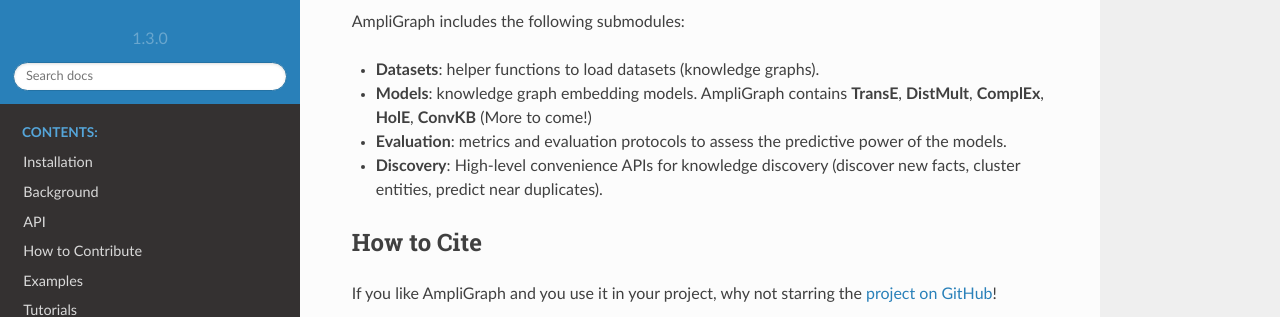
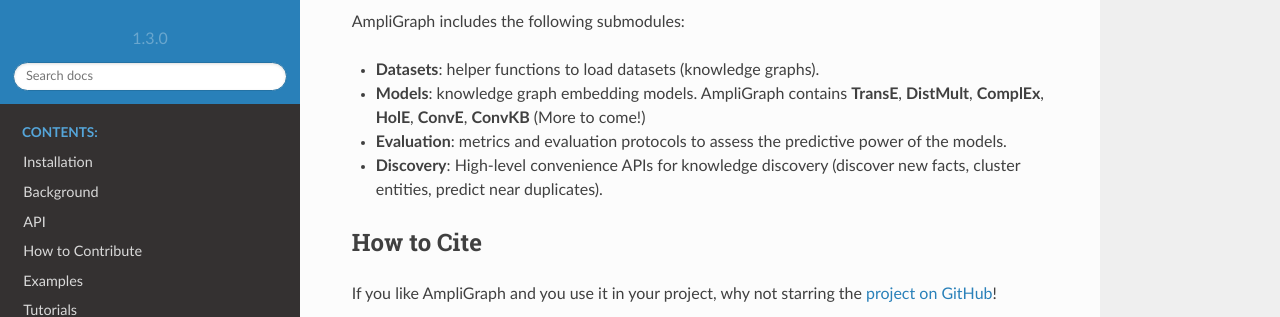
Before and after one commit to Accenture/AmpliGraph, a Sphinx documentation site: the page built from docs/index.rst, in a window 1280 px wide and 900 px high, scrolled down 1773 px. Shown: the part 150-467 px from the top of the window. Built offline with Sphinx 7.4.7 and the Read the Docs theme 2.0.0, drawn with Linux system fonts in a browser that asks for light colours; the version number is read from the project's files by our own code.

Commit message:
minor. added convE to index list

```diff
--- a/docs/index.rst
+++ b/docs/index.rst
@@ -62,7 +62,7 @@
 AmpliGraph includes the following submodules:
 
 * **Datasets**: helper functions to load datasets (knowledge graphs).
-* **Models**: knowledge graph embedding models. AmpliGraph contains **TransE**, **DistMult**, **ComplEx**, **HolE**, **ConvKB** (More to come!)
+* **Models**: knowledge graph embedding models. AmpliGraph contains **TransE**, **DistMult**, **ComplEx**, **HolE**, **ConvE**, **ConvKB** (More to come!)
 * **Evaluation**: metrics and evaluation protocols to assess the predictive power of the models.
 * **Discovery**: High-level convenience APIs for knowledge discovery (discover new facts, cluster entities, predict near duplicates).
 
```
